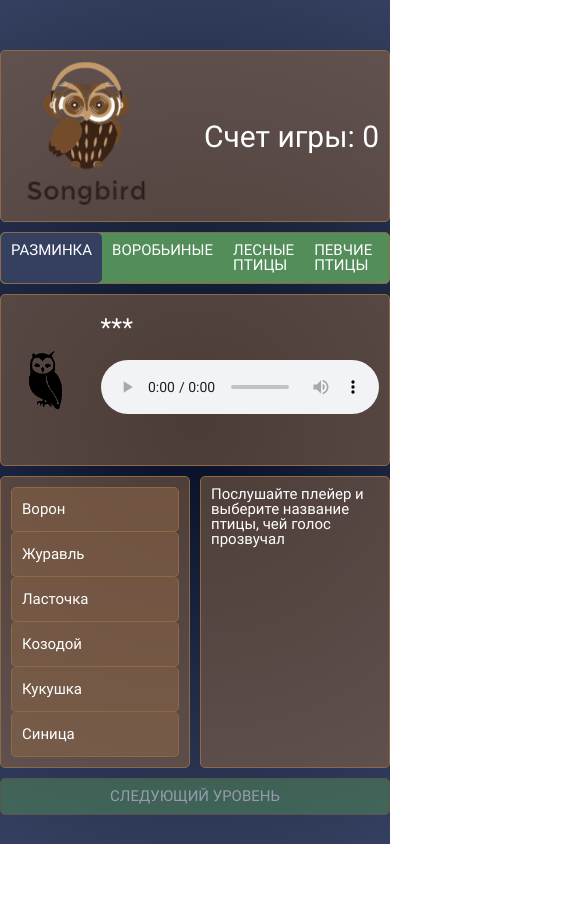
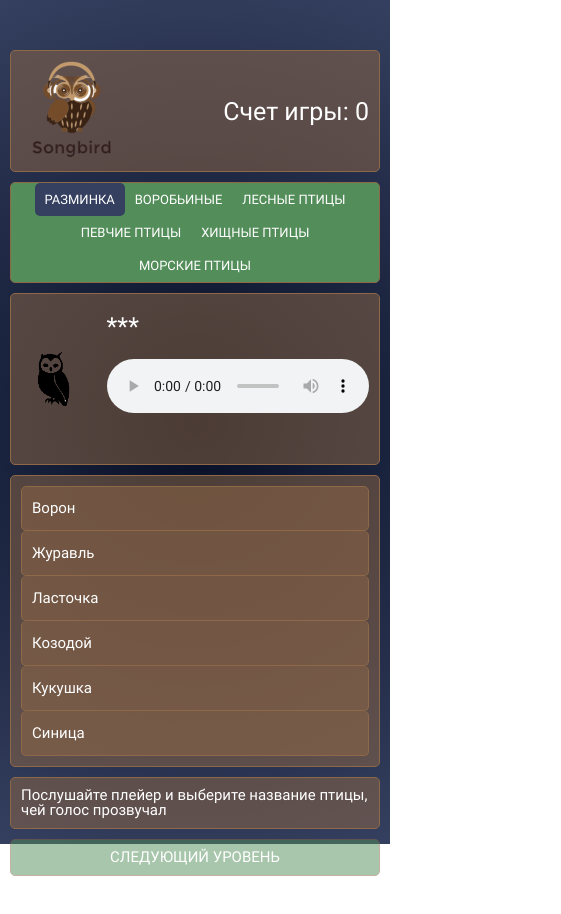
Before and after one commit to MaksimDiubo/songbird, a React app: page / in a window 390 px wide. Shown: the top 914 px of the page, 561 px wide, since content can reach past the window. Before the commit the page ends 865 px from the top, so only its background shows below. Built offline with nearby package versions, Linux system fonts and the light colour scheme; the HTML template or start-up script is replaced by a standard one.

Commit message:
feat: add responsive

```diff
--- a/src/components/Container/Container.scss
+++ b/src/components/Container/Container.scss
@@ -1,13 +1,35 @@
+@import '../../scss/abstracts/mixins';
+@import '../../scss/abstracts/variables';
+
 .container {
-  max-width: 1140px;
   margin: auto;
-  padding: 50px 0 50px 0;
+  padding: 50px 10px 50px 10px;
   display: grid;
+  gap: 10px;
   grid-template:
+    "header header"
+    "nav nav"
+    "question question"
+    "answer answer"
+    "description description"
+    "btn btn" / 1fr 1fr;
+
+  @include media-tablet {
+    max-width: 549px;
+  }
+  @include media-tablet-large {
+    max-width: 720px;
+    grid-template:
     "header header"
     "nav nav"
     "question question"
     "answer description"
     "btn btn" / 1fr 1fr;
-  gap: 10px;
+  }
+  @include media-small-desktop {
+    max-width: 960px;
+  }
+  @include media-desktop {
+    max-width: 1140px;
+  }
 }
--- a/src/components/Logo/Logo.scss
+++ b/src/components/Logo/Logo.scss
@@ -1,6 +1,14 @@
+@import '../../scss/abstracts/mixins';
+@import '../../scss/abstracts/variables';
+
 .logo {
-  width: 150px;
-  height: 150px;
+  width: 100px;
+  height: 100px;
   background: url(./../../../public/images/logo/logo.png) center no-repeat;
   background-size: contain;
+
+  @include media-tablet-large {
+    width: 150px;
+    height: 150px;
+  }
 }
--- a/src/components/NavItem/NavItem.scss
+++ b/src/components/NavItem/NavItem.scss
@@ -2,11 +2,15 @@
 @import '../../scss/abstracts/variables';
 
 .navItem {
+  @include font (1.3rem, 1.3rem, normal, uppercase);
   list-style: none;
   padding: 10px;
   border-radius: 5px;
-  @include font (1.5rem, 1.5rem, normal, uppercase);
   transition: all .3s ease-in;
+
+  @include media-tablet-large {
+    @include font (1.5rem, 1.5rem, normal, uppercase);
+  }
 }
 
 .active {
--- a/src/components/Navigation/Navigation.scss
+++ b/src/components/Navigation/Navigation.scss
@@ -2,7 +2,13 @@
 @import '../../scss/abstracts/variables';
 
 .navigation {
-  @include block ($color-block-secondary);
+  @include block ($color-block-secondary, flex, center);
+  flex-wrap: wrap;
+
   padding: 0;
   grid-area: nav;
+
+  @include media-tablet {
+    flex-wrap: nowrap;
+  }
 }
--- a/src/components/Score/Score.scss
+++ b/src/components/Score/Score.scss
@@ -2,5 +2,9 @@
 @import '../../scss/abstracts/variables';
 
 .score {
-  @include font (3rem, 2.5rem)
+  @include font (2.5rem, 2.5rem);
+
+  @include media-tablet {
+    @include font (3rem, 2.5rem);
+  }
 }
--- a/src/scss/abstracts/_mixins.scss
+++ b/src/scss/abstracts/_mixins.scss
@@ -6,12 +6,20 @@
   text-transform: $transform;
 }
 
-@mixin media-tablet {
-  @media (max-width: $tablet-width) { @content; }
+@mixin media-desktop {
+  @media (min-width: $desktop-width) { @content; }
 }
 
-@mixin media-desktop {
-  @media (max-width: $desktop-width) { @content; }
+@mixin media-small-desktop {
+  @media (min-width: $small-desktop-width) { @content; }
+}
+
+@mixin media-tablet-large {
+  @media (min-width: $tablet-large-width) { @content; }
+}
+
+@mixin media-tablet {
+  @media (min-width: $tablet-width) { @content; }
 }
 
 @mixin block ($color: $color-block, $display: flex, $justify-content: space-between) {
--- a/src/scss/abstracts/_variables.scss
+++ b/src/scss/abstracts/_variables.scss
@@ -6,3 +6,9 @@
 $color-background: #060E24;
 $color-wrong: #cf4b41;
 $color-right: #0F4315;
+
+
+$desktop-width: 1200px;
+$small-desktop-width: 992px;
+$tablet-large-width: 768px;
+$tablet-width: 576px;
```
